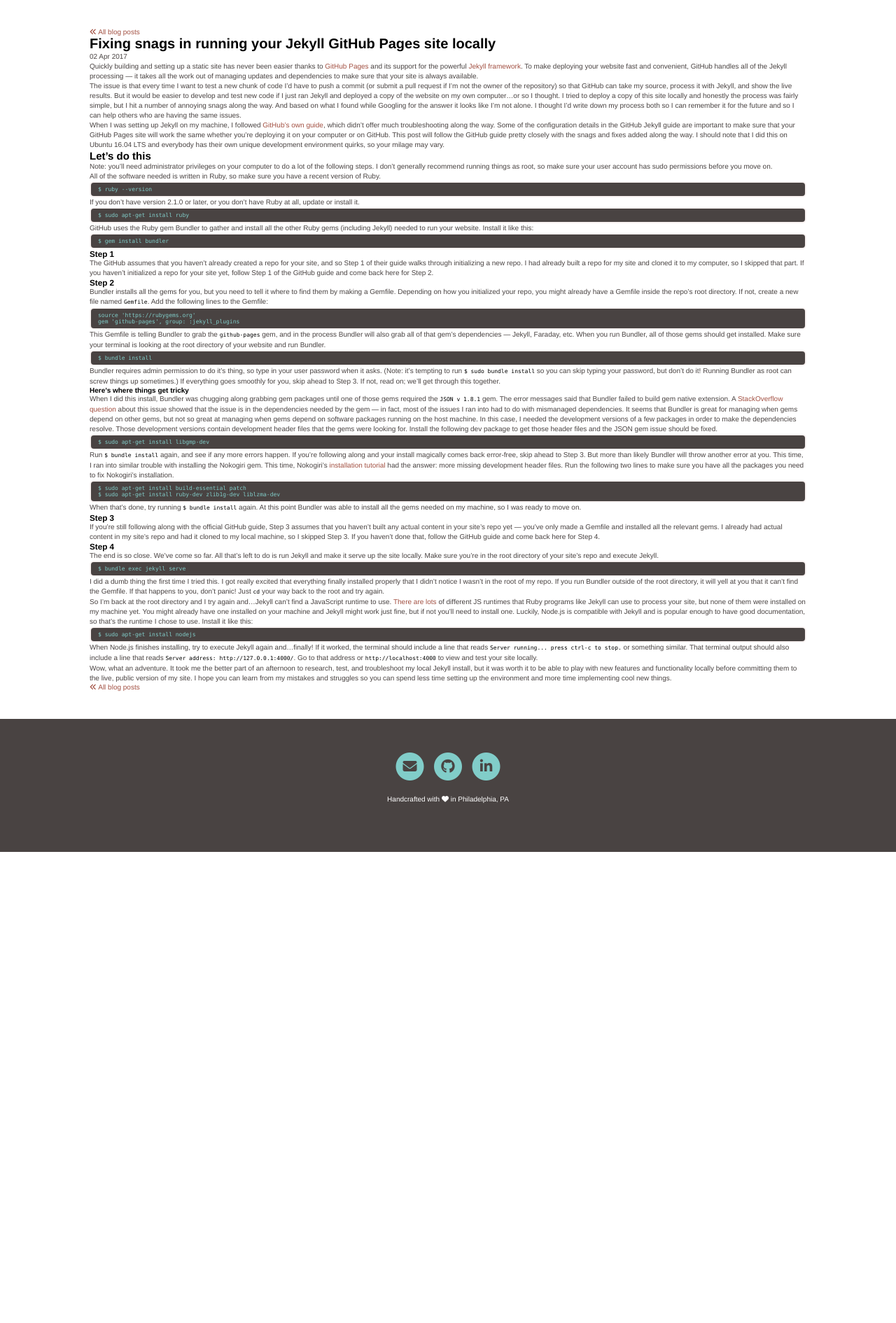
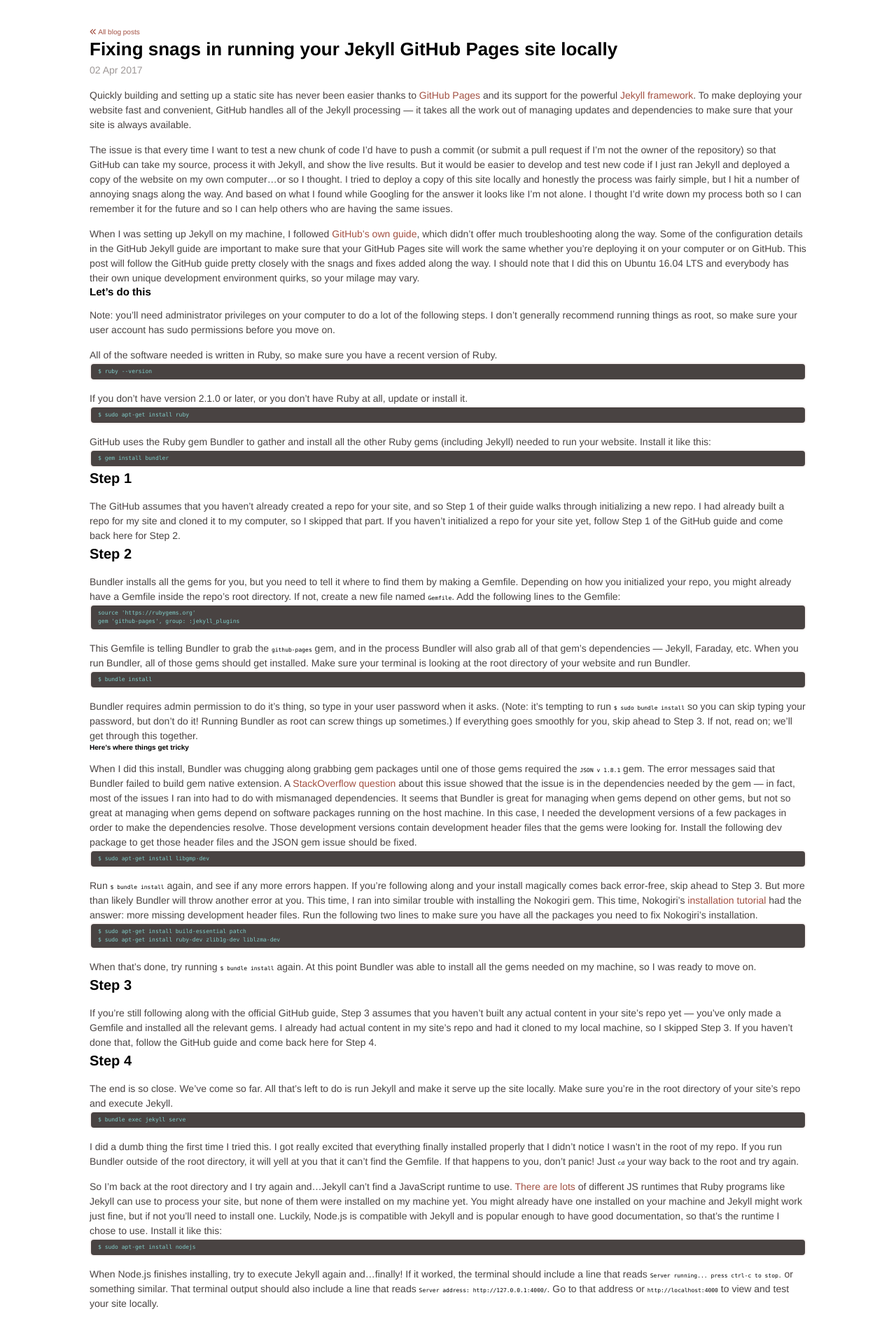
Before and after one commit to katzmeowski/jekyll-site-redo, a Jekyll site: the page built from _posts/2017-04-02-fixing-local-jekyll-snags.md, in a window 1280 px wide. Shown: the part 900-2790 px from the top of the page at 70% size. Built offline with Jekyll 4.4.1, drawn with Linux system fonts in a browser that asks for light colours; nearby versions of some CDN libraries; some web fonts are replaced; before the commit the page ends 2117 px from its top, so only the background shows below that.

Commit message:
Fix post styles
Added some new styles to body elements, specifically those that are used in blog posts. The styles on anchor elements are meant as a riff on the unique style used by Wired.com. The other styles include size changes to a variety of elements, as well as dimming the color of blog posts' metadata (like the date) so it doesn't stand out so much.

```diff
--- a/css/main.css
+++ b/css/main.css
@@ -134,19 +134,48 @@
   color: #d75842;
 }
 
+/* blog post link styles inspired by Wired.com and adapted from Hyungtak Jun (hjun.me/wired-style-underline/) and Mike Mai (codepen.io/mikemai2awesome/pen/BIEgp?css-preprocessor=scss) */
+.post-content a {
+  color: #494342;
+  border-bottom: .075rem solid #e3a499;
+  box-shadow: 0 -.3rem 0 #e3a499 inset;
+  transition: background .15s cubic-bezier(.33,.66,.66,1);
+}
+
+.post-content a:hover {
+  background: #e3a499;
+}
+
 h1 {
+  font-size: 2.6rem;
+  line-height: 3.9rem;
+}
+
+h3 {
   font-size: 2rem;
+  line-height: 3rem;
 }
 
 p {
-  font-size: 1rem;
-  line-height: 1.4rem;
+  font-size: 1.4rem;
+  line-height: 2.1rem;
   color: #494342;
+}
+
+.post p {
+  margin-top: 1.5rem;
+}
+
+p + p {
+  margin-top: 3.15rem;
+}
+
+.meta {
+  color: #9e9897;
 }
 
 code {
   font-family: 'Consolas', monospace;
-
 }
 
 .highlighter-rouge {
@@ -157,6 +186,7 @@
   border: .2rem solid #f8f2f1;
   border-radius: .6rem;
   font-size: .8rem;
+  line-height: 1.2rem;
 }
 
 p .highlighter-rouge {
```
